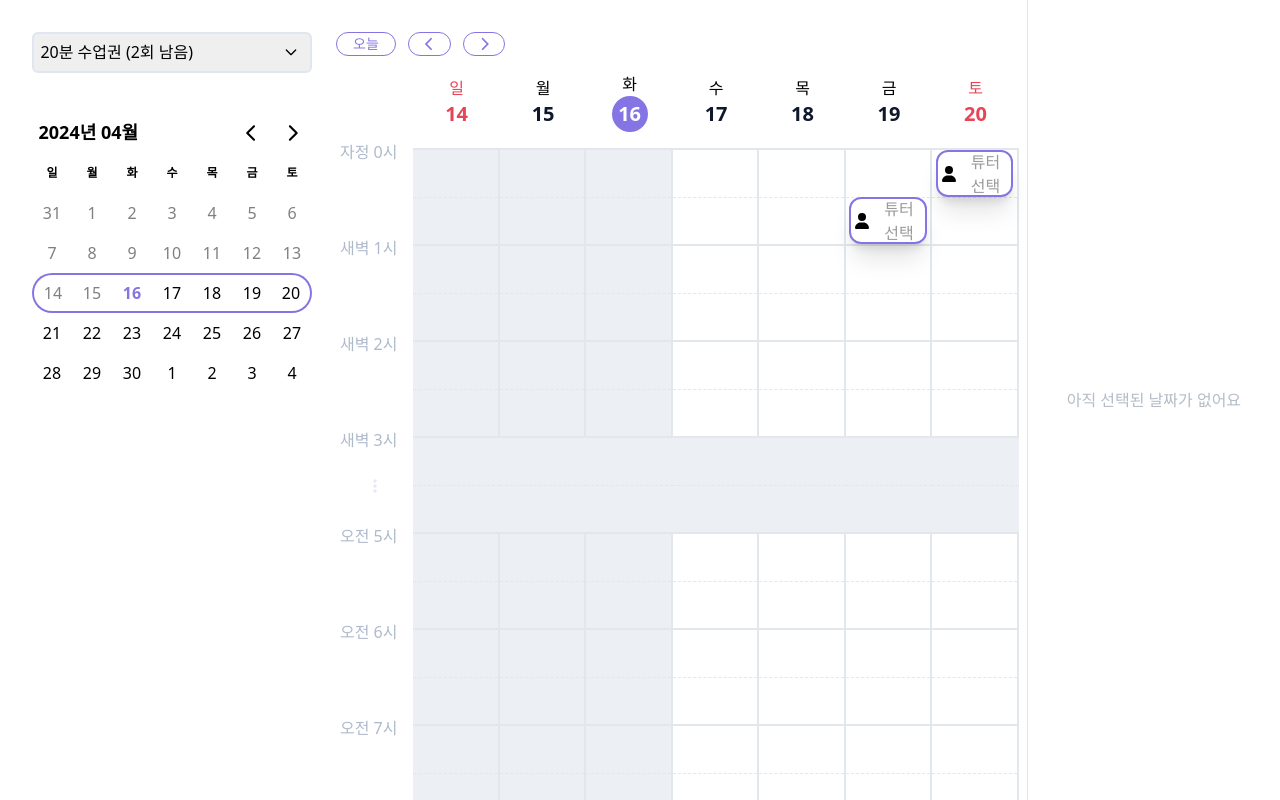
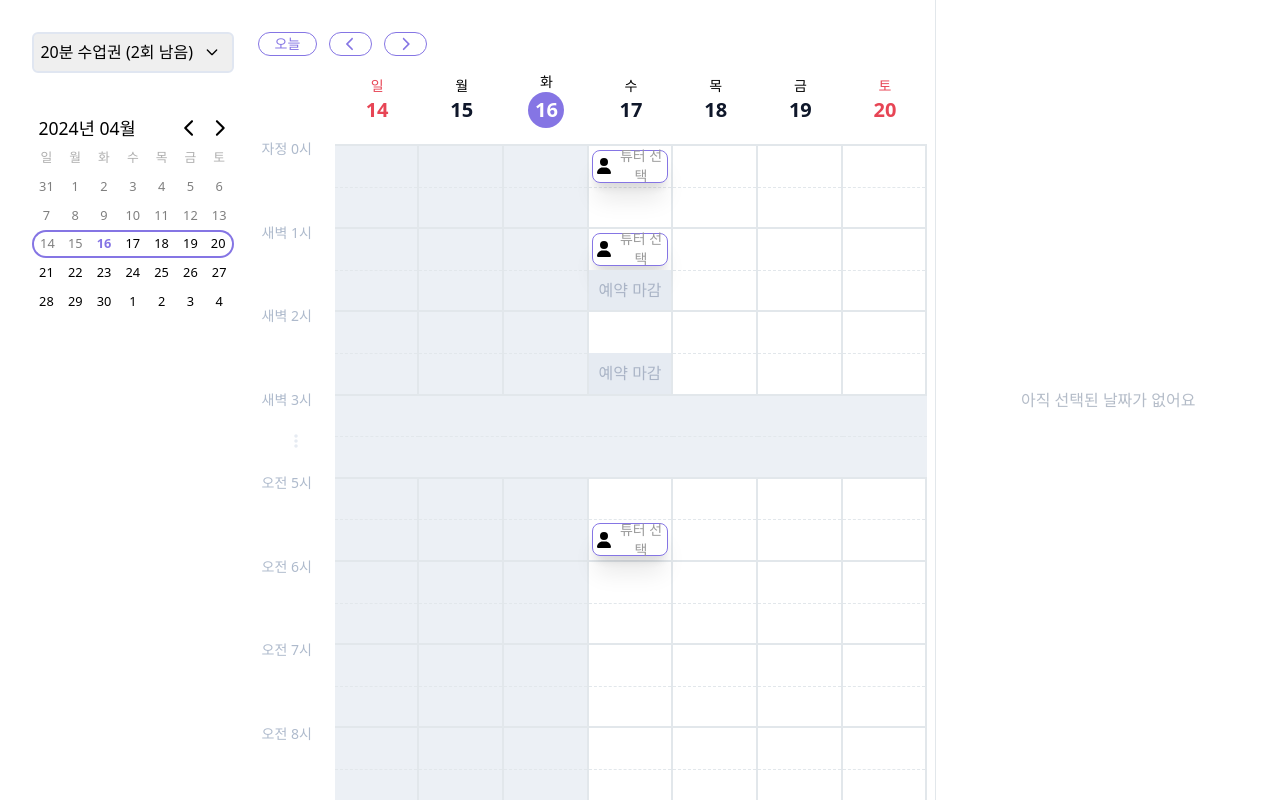
Before and after one commit to choi138/assignment, a React (Vite) app: page / in a window 1280 px wide. Shown: the top 800 px of the page. Built offline with nearby package versions, Linux system fonts and the light colour scheme.

Commit message:
fix(style): fix sizing

```diff
--- a/src/components/Calendar/index.tsx
+++ b/src/components/Calendar/index.tsx
@@ -53,7 +53,7 @@ export const Calendar: React.FC = () => {
 
   return (
     <div
-      className="flex flex-col gap-y-10 sticky h-fit py-8"
+      className=" w-fit flex flex-col gap-y-10 sticky h-fit py-8"
       style={{
         position: 'sticky',
         top: '0',
@@ -93,6 +93,20 @@ export const Calendar: React.FC = () => {
         }}
         formatters={{ formatCaption }}
         locale={ko}
+        styles={{
+          head_cell: {
+            fontSize: '0.8rem',
+            color: '#afafaf',
+            fontWeight: 400,
+          },
+          cell: {
+            fontSize: '0.8rem',
+          },
+          caption_label: {
+            fontSize: '1.1rem',
+            fontWeight: 500,
+          },
+        }}
       />
     </div>
   );
--- a/src/components/Calendar/styles.css
+++ b/src/components/Calendar/styles.css
@@ -3,6 +3,10 @@
   --color-black: #000000;
   --color-primary: #8575e4;
   --color-primaryHover: #e7e3ff;
+}
+
+.rdp {
+  --rdp-cell-size: 1.8rem;
 }
 
 .rdp-day_outside {
--- a/src/components/EventCard/index.tsx
+++ b/src/components/EventCard/index.tsx
@@ -28,6 +28,12 @@ export const EventCard: React.FC<EventCardProps> = ({ closed, startDate, setSele
 
   if (duration === 40) {
     return (
+      <>
+        {closed ? (
+          <div className=" relative z-10 w-full flex center gap-x-2 h-full bg-[#E6EBF2]">
+            <h1 className="text-[#AAB4C6]">예약 마감</h1>
+          </div>
+        ) : (
           <div
             className="day-box"
             style={{
@@ -41,6 +47,8 @@ export const EventCard: React.FC<EventCardProps> = ({ closed, startDate, setSele
               튜터 선택
             </h1>
           </div>
+        )}
+      </>
     );
   } else
     return (
@@ -65,7 +73,7 @@ export const EventCard: React.FC<EventCardProps> = ({ closed, startDate, setSele
             }}
           >
             <FontAwesomeIcon icon={faUser} style={selectedTimeStyle} />
-            <h1 style={selectedTimeStyle} className="text-placeHolder text-base max-xl:text-xs ">
+            <h1 style={selectedTimeStyle} className="text-placeHolder text-sm font-medium max-xl:text-xs ">
               튜터 선택
             </h1>
           </div>
--- a/src/components/Grid/index.tsx
+++ b/src/components/Grid/index.tsx
@@ -16,10 +16,9 @@ const TimeCell: React.FC<{ cell: Cell; cellIndex: number }> = ({ cell, cellIndex
       position: 'relative',
       gridRowStart: cellIndex + 2,
       gridRowEnd: cellIndex + 2,
-      bottom: '12px',
     }}
   >
-    <span className="absolute top-0 left-0  text-l text-[#AEBACC] px-1">{cell.hourAndMinute}</span>
+    <span className="absolute top-0 left-0 font-medium text-sm text-[#AEBACC] px-1">{cell.hourAndMinute}</span>
     {(cell.hourAndMinute === '새벽 3시' || cell.hourAndMinute === '오후 14시') && (
       <FontAwesomeIcon icon={faEllipsisVertical} className=" relative top-[10px] " color="#E6EBF2" />
     )}
@@ -63,7 +62,7 @@ export const Grid: React.FC<GridProps> = ({ days, rowHeight, scheduleData: sched
           {days.map(({ isToday, isWeekend, dayOfMonthWithZero, date, shortName }) => (
             <div key={getUnixTime(date)} className={`flex items-center justify-center`}>
               <div className={`flex-col center ${isWeekend ? 'text-weekend' : 'text-black'}`}>
-                <p>{shortName}</p>
+                <p className=" text-sm">{shortName}</p>
                 <span
                   className={`
                 text-xl
--- a/src/components/TutorBar/index.tsx
+++ b/src/components/TutorBar/index.tsx
@@ -55,7 +55,7 @@ export const TutorBar: React.FC = () => {
   };
 
   return (
-    <div className="sticky top-0 h-screen w-[20rem] border-l-[1.5px] border-border" style={{}}>
+    <div className="sticky top-0 h-screen w-[30rem] border-l-[1.5px] border-border" style={{}}>
       <div className="h-full">
         {classDay ? (
           <>
--- a/src/components/WeekView/index.tsx
+++ b/src/components/WeekView/index.tsx
@@ -31,7 +31,7 @@ export const WeekView: React.FC = () => {
       <WeekViewHeader goToToday={goToToday} nextWeek={nextWeek} previousWeek={previousWeek} />
       <Grid
         days={days}
-        rowHeight={6}
+        rowHeight={5.2}
         scheduleData={SCHEDULES_DATA.filter(({ duration }) => duration === selectorDuration)}
       />
     </div>
--- a/src/constant/schedule.ts
+++ b/src/constant/schedule.ts
@@ -1,4 +1,4 @@
-import { setHours, setMinutes } from 'date-fns';
+import { add, setHours, setMinutes } from 'date-fns';
 
 export interface ScheduleItems {
   startDate: Date;
@@ -11,28 +11,37 @@ export interface ScheduleDataItems {
   schedules: ScheduleItems[];
 }
 
+const today = new Date();
+
+const tomorrow = add(today, { days: 1 });
+
 export const SCHEDULES_DATA: ScheduleDataItems[] = [
   {
     duration: 20,
     schedules: [
       {
-        startDate: setMinutes(setHours(new Date('2024-04-19'), 11), 0),
-        endDate: setMinutes(setHours(new Date('2024-04-19'), 11), 30),
+        startDate: setMinutes(setHours(tomorrow, 0), 0),
+        endDate: setMinutes(setHours(tomorrow, 0), 30),
         closed: false,
       },
       {
-        startDate: setMinutes(setHours(new Date(), 22), 0),
-        endDate: setMinutes(setHours(new Date(), 22), 30),
+        startDate: setMinutes(setHours(tomorrow, 1), 0),
+        endDate: setMinutes(setHours(tomorrow, 1), 30),
+        closed: false,
+      },
+      {
+        startDate: setMinutes(setHours(tomorrow, 1), 30),
+        endDate: setMinutes(setHours(tomorrow, 2), 0),
         closed: true,
       },
       {
-        startDate: setMinutes(setHours(new Date('2024-04-20'), 0), 0),
-        endDate: setMinutes(setHours(new Date('2024-04-20'), 0), 30),
-        closed: false,
+        startDate: setMinutes(setHours(tomorrow, 2), 30),
+        endDate: setMinutes(setHours(tomorrow, 3), 0),
+        closed: true,
       },
       {
-        startDate: setMinutes(setHours(new Date('2024-04-19'), 0), 30),
-        endDate: setMinutes(setHours(new Date('2024-04-19'), 1), 0),
+        startDate: setMinutes(setHours(tomorrow, 5), 30),
+        endDate: setMinutes(setHours(tomorrow, 6), 0),
         closed: false,
       },
     ],
@@ -41,23 +50,38 @@ export const SCHEDULES_DATA: ScheduleDataItems[] = [
     duration: 40,
     schedules: [
       {
-        startDate: setMinutes(setHours(new Date('2024-04-19'), 1), 0),
-        endDate: setMinutes(setHours(new Date('2024-04-19'), 1), 30),
+        startDate: setMinutes(setHours(tomorrow, 12), 30),
+        endDate: setMinutes(setHours(tomorrow, 13), 0),
         closed: false,
       },
       {
-        startDate: setMinutes(setHours(new Date(), 10), 30),
-        endDate: setMinutes(setHours(new Date(), 11), 0),
+        startDate: setMinutes(setHours(today, today.getHours() + 2), 0),
+        endDate: setMinutes(setHours(today, today.getHours() + 2), 30),
+        closed: true,
+      },
+      {
+        startDate: setMinutes(setHours(tomorrow, 0), 0),
+        endDate: setMinutes(setHours(tomorrow, 0), 30),
         closed: false,
       },
       {
-        startDate: setMinutes(setHours(new Date('2024-04-20'), 0), 0),
-        endDate: setMinutes(setHours(new Date('2024-04-20'), 0), 30),
+        startDate: setMinutes(setHours(tomorrow, 10), 0),
+        endDate: setMinutes(setHours(tomorrow, 10), 30),
+        closed: false,
+      },
+      {
+        startDate: setMinutes(setHours(tomorrow, 1), 30),
+        endDate: setMinutes(setHours(tomorrow, 2), 0),
         closed: true,
       },
       {
-        startDate: setMinutes(setHours(new Date('2024-04-20'), 2), 0),
-        endDate: setMinutes(setHours(new Date('2024-04-20'), 2), 30),
+        startDate: setMinutes(setHours(tomorrow, 2), 30),
+        endDate: setMinutes(setHours(tomorrow, 3), 0),
+        closed: true,
+      },
+      {
+        startDate: setMinutes(setHours(tomorrow, 5), 30),
+        endDate: setMinutes(setHours(tomorrow, 6), 0),
         closed: false,
       },
     ],
--- a/src/constant/tutors.ts
+++ b/src/constant/tutors.ts
@@ -1,4 +1,4 @@
-import { setHours, setMinutes } from 'date-fns';
+import { add, setHours, setMinutes } from 'date-fns';
 
 import { ProfileJPEG } from 'src/assets';
 
@@ -22,11 +22,17 @@ export interface TutorInterface {
   accent: string;
 }
 
-const FIRST_AVAILABLE_START_TIME = setMinutes(setHours(new Date('2024-04-19'), 11), 0);
-const FIRST_AVAILABLE_END_TIME = setMinutes(setHours(new Date('2024-04-19'), 11), 30);
+const today = new Date();
+const tomorrow = add(today, { days: 1 });
 
-const SECOND_AVAILABLE_START_TIME = setMinutes(setHours(new Date('2024-04-20'), 0), 0);
-const SECOND_AVAILABLE_END_TIME = setMinutes(setHours(new Date('2024-04-20'), 1), 0);
+const FIRST_AVAILABLE_START_TIME = setMinutes(setHours(tomorrow, 0), 0);
+const FIRST_AVAILABLE_END_TIME = setMinutes(setHours(tomorrow, 0), 30);
+
+const SECOND_AVAILABLE_START_TIME = setMinutes(setHours(tomorrow, 1), 0);
+const SECOND_AVAILABLE_END_TIME = setMinutes(setHours(tomorrow, 1), 30);
+
+const THIRD_AVAILABLE_START_TIME = setMinutes(setHours(tomorrow, 5), 30);
+const THIRD_AVAILABLE_END_TIME = setMinutes(setHours(tomorrow, 6), 0);
 
 export const TUTORS: TutorInterface[] = [
   {
@@ -96,8 +102,8 @@ export const TUTORS: TutorInterface[] = [
     type: {
       recommend: true,
     },
-    startTime: FIRST_AVAILABLE_START_TIME,
-    endTime: FIRST_AVAILABLE_END_TIME,
+    startTime: SECOND_AVAILABLE_START_TIME,
+    endTime: SECOND_AVAILABLE_END_TIME,
     accent: 'American',
   },
   {
@@ -122,15 +128,15 @@ export const TUTORS: TutorInterface[] = [
     major: 'Engineering',
     acceptPercentage: 95,
     lesson: {
-      duration: 40,
+      duration: 20,
       number: 8,
     },
     tags: ['STEM', 'Tutor'],
     type: {
       recommend: true,
     },
-    startTime: SECOND_AVAILABLE_START_TIME,
-    endTime: SECOND_AVAILABLE_END_TIME,
+    startTime: THIRD_AVAILABLE_START_TIME,
+    endTime: THIRD_AVAILABLE_END_TIME,
     accent: 'australian',
   },
   {
@@ -140,11 +146,11 @@ export const TUTORS: TutorInterface[] = [
     major: 'Psychology',
     acceptPercentage: 85,
     lesson: {
-      duration: 40,
+      duration: 20,
       number: 12,
     },
-    startTime: SECOND_AVAILABLE_START_TIME,
-    endTime: SECOND_AVAILABLE_END_TIME,
+    startTime: THIRD_AVAILABLE_START_TIME,
+    endTime: THIRD_AVAILABLE_END_TIME,
     tags: ['Psychology'],
     accent: 'australian',
   },
@@ -155,15 +161,15 @@ export const TUTORS: TutorInterface[] = [
     major: 'Literature',
     acceptPercentage: 75,
     lesson: {
-      duration: 40,
+      duration: 20,
       number: 7,
     },
     tags: ['Literature', 'Tutor'],
     type: {
       marked: true,
     },
-    startTime: SECOND_AVAILABLE_START_TIME,
-    endTime: SECOND_AVAILABLE_END_TIME,
+    startTime: THIRD_AVAILABLE_START_TIME,
+    endTime: THIRD_AVAILABLE_END_TIME,
     accent: 'canadian',
   },
   {
@@ -173,11 +179,11 @@ export const TUTORS: TutorInterface[] = [
     major: 'Mathematics',
     acceptPercentage: 85,
     lesson: {
-      duration: 40,
+      duration: 20,
       number: 10,
     },
-    startTime: SECOND_AVAILABLE_START_TIME,
-    endTime: SECOND_AVAILABLE_END_TIME,
+    startTime: THIRD_AVAILABLE_START_TIME,
+    endTime: THIRD_AVAILABLE_END_TIME,
     tags: ['STEM'],
     accent: 'canadian',
   },
@@ -195,8 +201,8 @@ export const TUTORS: TutorInterface[] = [
     type: {
       marked: true,
     },
-    startTime: FIRST_AVAILABLE_START_TIME,
-    endTime: FIRST_AVAILABLE_END_TIME,
+    startTime: THIRD_AVAILABLE_START_TIME,
+    endTime: THIRD_AVAILABLE_START_TIME,
     accent: 'canadian',
   },
 ];
--- a/src/css/global.css
+++ b/src/css/global.css
@@ -14,7 +14,7 @@
   }
 
   .day-box {
-    @apply w-11/12 relative z-10 h-full flex center border-2 border-primary rounded-xl gap-x-2 py-1 px-1  transition-all duration-150 ease-in-out;
+    @apply w-11/12 relative z-10 h-[80%] flex center border-[1.6px] border-primary rounded-lg gap-x-2 px-1  transition-all duration-150 ease-in-out;
   }
 
   .selector-box {
```
Lines whose indentation alone changed are shown as unchanged.
